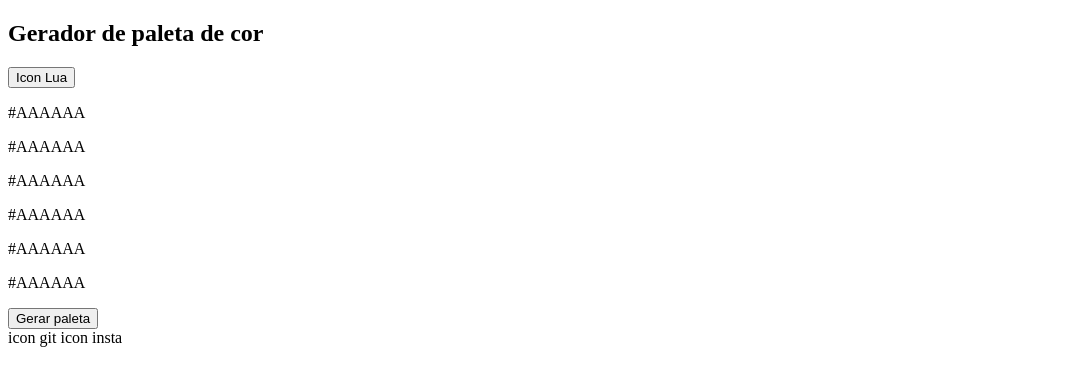
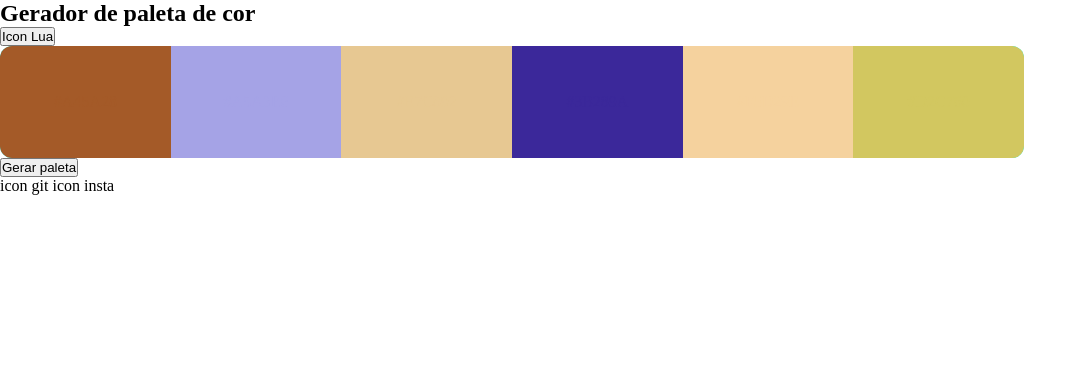
Before and after one commit to ZjW1ll/Gerador-de-paleta-de-cores, a plain HTML site: page index.html in a window 1280 px wide. Both pictures are taken after a click on the button "Gerar paleta". Shown: the whole page, without its empty margins (0-1087 px from the left). Drawn offline with Linux system fonts and the light colour scheme.

Commit message:
Modificação do CSS básico para ver a paleta de cores, falta finalizar o CSS geral.
JavaScript quase terminando, faltando terminar funcionamento com a tecla "espaço" e corrigir erro do texto "copiado".

```diff
--- a/index.html
+++ b/index.html
@@ -18,30 +18,30 @@
     <main>
         <div class="palette">
             <div class="card" id="card1">
-                <p class="color" id="color1">#AAAAAA</p>
+                <p class="hex" id="hex1">#AAAAAA</p>
             </div>
 
             <div class="card" id="card2">
-                <p class="color" id="color2">#AAAAAA</p>
+                <p class="hex" id="hex2">#AAAAAA</p>
             </div>
 
             <div class="card" id="card3">
-                <p class="color" id="color3">#AAAAAA</p>
+                <p class="hex" id="hex3">#AAAAAA</p>
             </div>
 
             <div class="card" id="card4">
-                <p class="color" id="color4">#AAAAAA</p>
+                <p class="hex" id="hex4">#AAAAAA</p>
             </div>
 
             <div class="card" id="card5">
-                <p class="color" id="color5">#AAAAAA</p>
+                <p class="hex" id="hex5">#AAAAAA</p>
             </div>
 
             <div class="card" id="card6">
-                <p class="color" id="color6">#AAAAAA</p>
+                <p class="hex" id="hex6">#AAAAAA</p>
             </div>
         </div>
-        <button class="btn-palette-generator">Gerar paleta</button>
+        <button class="btn-palette-generator" id="btn-palette-generator">Gerar paleta</button>
     </main>
 
     <footer>
--- a/script.js
+++ b/script.js
@@ -0,0 +1,128 @@
+const cards = document.querySelectorAll('.card')
+const generateBtn = document.getElementById("btn-palette-generator")
+
+function generateColor(base, index) {
+    let hue = base + Math.floor(Math.random() * 60 - 30);
+    let complementary = hue + 180;
+    let saturation = Math.floor(Math.random() * (90 - 50) + 50);
+    let light = Math.floor(Math.random() * (80 - 30) + 30);
+
+    if (hue > 360) {
+        hue -= 360;
+    } else if (hue < 0) {
+        hue += 360;
+    }
+
+    if (complementary > 360) {
+        complementary -= 360;
+    } else {
+        complementary;
+    }
+
+    if (index === 2 || index === 4) {
+        return {
+            hue: complementary,
+            saturation,
+            light,
+            hsl: `hsl(${complementary}, ${saturation}%, ${light}%)`
+        }
+    } else {
+        return {
+            hue,
+            saturation,
+            light,
+            hsl: `hsl(${hue}, ${saturation}%, ${light}%)`
+        }
+    }
+
+}
+
+function hslToHex(hue, saturation, light) {
+    saturation = saturation / 100;
+    light = light / 100;
+
+    let chroma = 0;
+    let x = 0;
+    let m = 0;
+    let red = 0;
+    let green = 0;
+    let blue = 0;
+    let hex = "#"
+
+    chroma = (1 - Math.abs(2 * light - 1)) * saturation;
+    x = chroma * (1 - Math.abs(hue / 60 % 2 - 1));
+    m = light - chroma/2;
+
+    if (hue >= 0 && hue < 60) {
+        red = chroma;
+        green = x;
+        blue = 0;
+    } else if (hue >= 60 && hue < 120) {
+        red = x;
+        green = chroma;
+        blue = 0;
+    } else if (hue >= 120 && hue < 180) {
+        red = 0;
+        green = chroma;
+        blue = x;
+    } else if (hue >= 180 && hue < 240) {
+        red = 0;
+        green = x;
+        blue = chroma;
+    } else if (hue >= 240 && hue < 300) {
+        red = x;
+        green = 0;
+        blue = chroma;
+    } else if (hue >= 300 && hue < 360) {
+        red = chroma;
+        green = 0;
+        blue = x;
+    }
+
+    red = Math.round((red + m) * 255);
+    green = Math.round((green + m) * 255);
+    blue = Math.round((blue + m) * 255);
+
+    red = red.toString(16);
+    green = green.toString(16);
+    blue = blue.toString(16);
+
+    hex = hex + red + green + blue;
+
+    return hex;
+}
+
+
+function generatePalette() {
+    let base = Math.floor(Math.random() * 360)
+    let index = 0;
+
+    cards.forEach(card => {
+        index++;
+        const color = generateColor(base, index);
+
+        card.style.backgroundColor = color.hsl;
+        const hex = card.querySelector(".hex");
+        hex.style.setProperty("--text-color", color.hsl);
+        hex.textContent = hslToHex(color.hue, color.saturation, color.light).toUpperCase();
+
+        card.addEventListener('click', () => {
+            const hexColor = hex.textContent;
+            navigator.clipboard.writeText(hex.textContent);
+            hex.textContent = "Copiado!"
+            setTimeout(() => {
+                hex.textContent = hexColor
+            }, 1500);
+        })
+    });
+}
+
+generateBtn.addEventListener('click', () => {
+    generatePalette();
+})
+
+document.addEventListener('keydown', (event) => {
+    if (event.key === "Space") {
+        generatePalette();
+    }
+})
--- a/style.css
+++ b/style.css
@@ -0,0 +1,42 @@
+:root {
+    --text-color: ;
+}
+
+* {
+    margin: 0;
+    padding: 0;
+    box-sizing: border-box;
+}
+
+.palette {
+    display: flex;
+    background-color: aqua;
+    border-radius: 12px;
+    height: 14vh;
+    width: 80vw;
+    overflow: hidden;
+}
+
+.card {
+    background-color: blue;
+    width: calc(100% / 6);
+    display: flex;
+    flex-direction: column;
+    justify-content: center;
+    text-align: center;
+    transition: 0.3s ease;
+}
+
+.card:hover {
+    width: calc(100% / 6 + 20%);
+}
+
+.card:hover .hex {
+    color: aliceblue;
+}
+
+.hex {
+    color: var(--text-color);
+    transition: 0.3s ease;
+    color: hsl(hue, saturation, lightness);
+}
```
